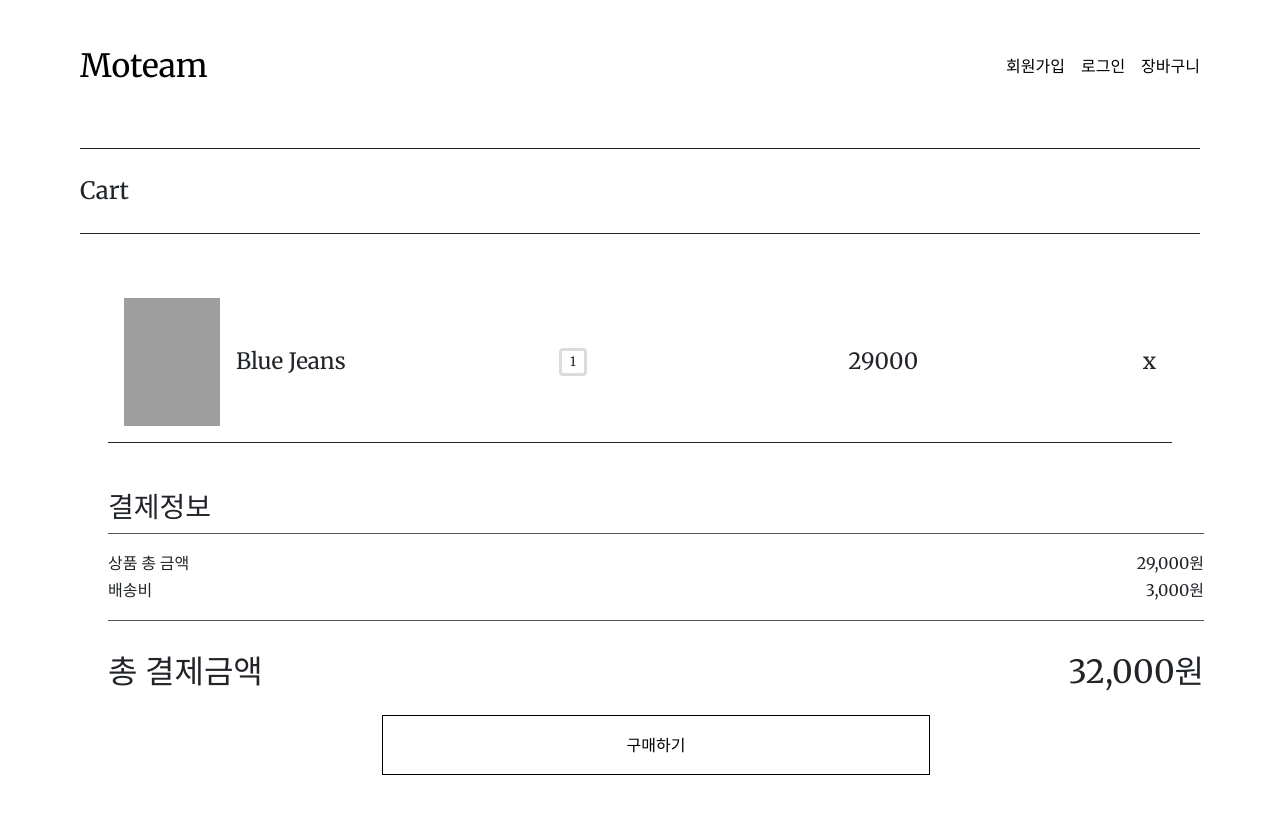
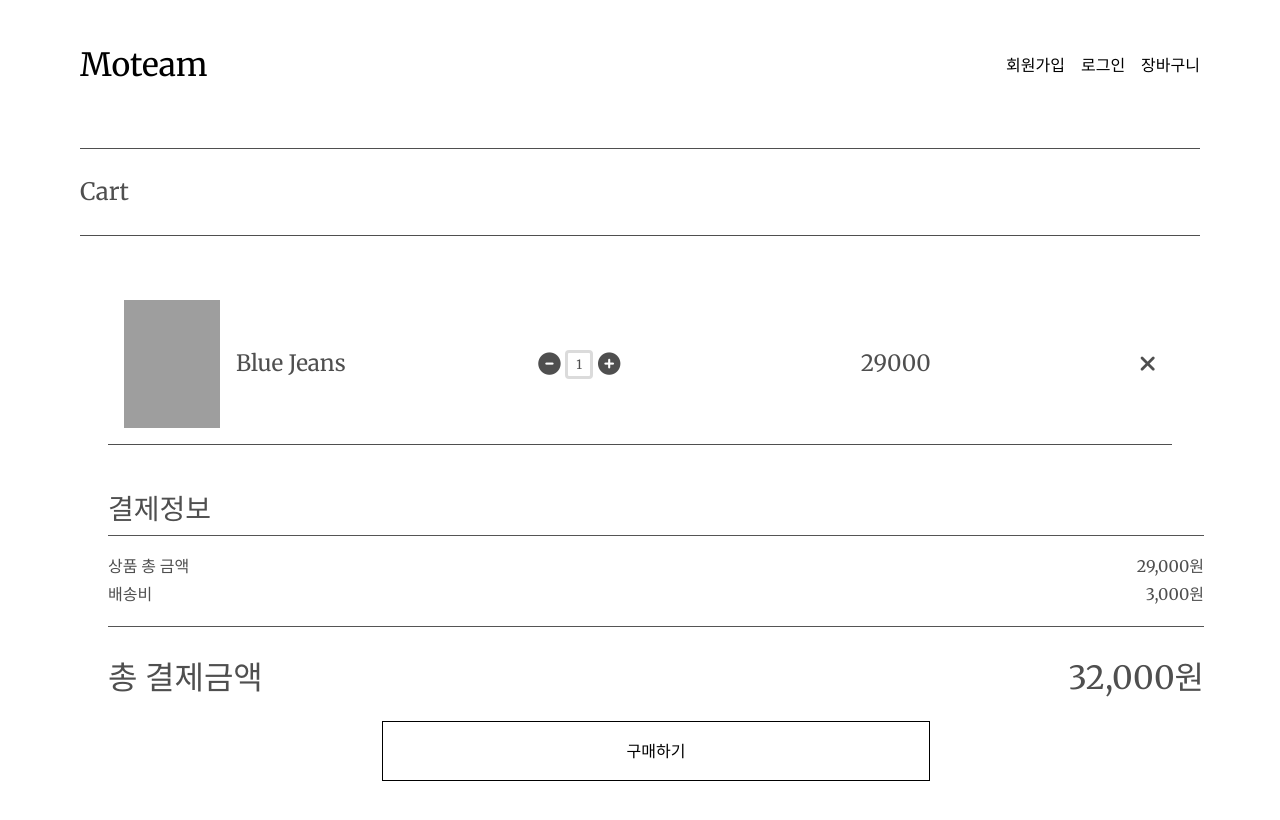
Before and after one commit to anna8481/web_project_1, a React (Create React App) app in the folder front/: page /cart in a window 1280 px wide. Shown: the top 820 px of the page. Built offline with nearby package versions, Linux system fonts and the light colour scheme; grey boxes are pictures that could not be loaded.

Commit message:
product detail page edit

```diff
--- a/front/src/App.js
+++ b/front/src/App.js
@@ -1,4 +1,6 @@
 import 'bootstrap/dist/css/bootstrap.min.css';
+import 'mdb-react-ui-kit/dist/css/mdb.min.css';
+import "@fortawesome/fontawesome-free/css/all.min.css";
 import React from 'react';
 import './App.css';
 import Router from './utills/Router'
--- a/front/src/components/Product.js
+++ b/front/src/components/Product.js
@@ -9,12 +9,8 @@ import { ROUTE } from '../utills/route'
 function Product({ title, price, img, productInfo, itemId }) {
 
     const params = useParams();
-    console.log("userid", itemId)
-    console.log("title", title)
-    console.log("price", price)
-
     return (
-        <div className='item-card'  >
+        <div className='item-card' key={itemId}>
             <Link to={`/product/detail/${itemId}`}>
                 <img src={img} className="item-image" ></img>
                 <div className="item-title">{title}</div>
--- a/front/src/pages/cart/Cart.js
+++ b/front/src/pages/cart/Cart.js
@@ -34,7 +34,7 @@ function CardProductContainer({ imageKey, productName, price }) {
                     {/* </div> */}
                     <div className="calculator">
                         <p className="productPrice">{price}</p> </div>
-                    <div> x </div>
+                    <MDBIcon fas icon="times" />
                 </div>
             </div>
         </div>
--- a/front/src/pages/product/ProductDetail.js
+++ b/front/src/pages/product/ProductDetail.js
@@ -26,6 +26,7 @@ function ProductDetail() {
         const currentCart = JSON.parse(localStorage.getItem('cart')) || [];
         localStorage.setItem('cart', JSON.stringify([...currentCart, item]));
         navigate('/cart', { state: { item } });
+        console.log(localStorage);
     };
 
 
--- a/front/src/pages/product/ProductList.js
+++ b/front/src/pages/product/ProductList.js
@@ -14,8 +14,6 @@ function ProductList() {
     const init = async () => {
         const res = await Api.get(`productlist/category/${categoryTitle}`);
         const data = await res.data;
-        console.log(data)
-        data.map(item => console.log(item.productName));
         setProducts(data);
     };
     useEffect(() => {
@@ -28,6 +26,7 @@ function ProductList() {
             <div className="product-container" >
                 {Array.isArray(products) && products.map(item => (
                     <Product
+                        key={item._id}
                         itemId={item._id}
                         title={item.productName}
                         price={item.price}
```
